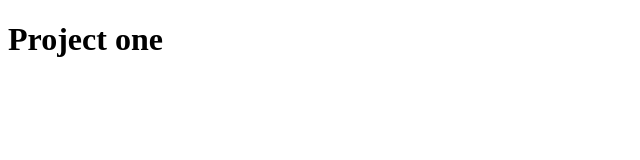
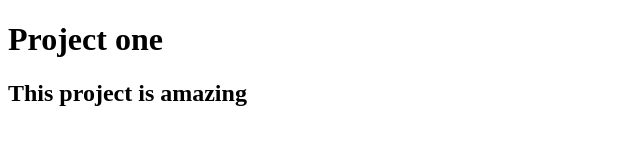
Before and after one commit to Adamaltemmamy/coding-project1, a plain HTML site: page index.html in a window 1280 px wide. Shown: the whole page, without its empty margins (0-640 px from the left). Drawn offline with Linux system fonts and the light colour scheme.

Commit message:
second commit

```diff
--- a/index.html
+++ b/index.html
@@ -7,5 +7,6 @@
 </head>
 <body>
     <h1>Project one </h1>
+    <h2>This project is amazing</h2>
 </body>
 </html>
```
